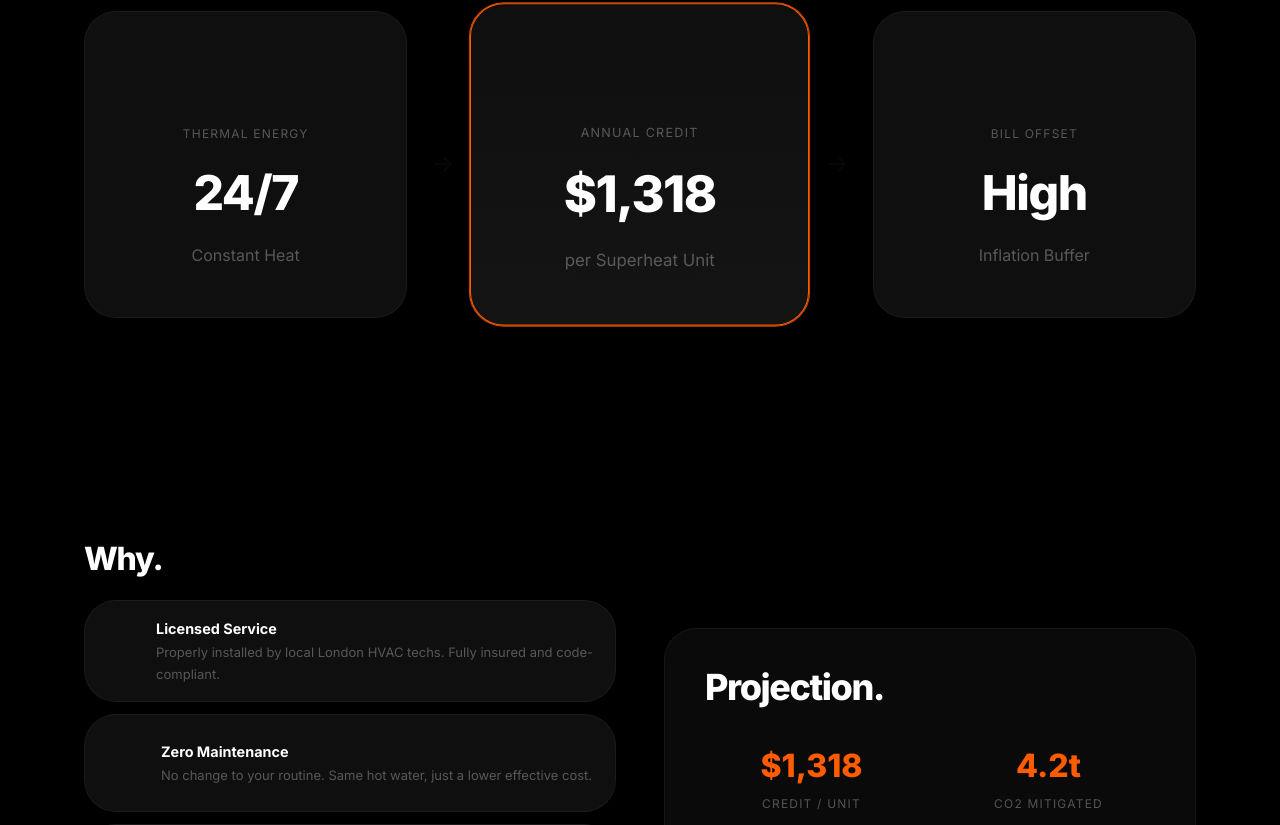
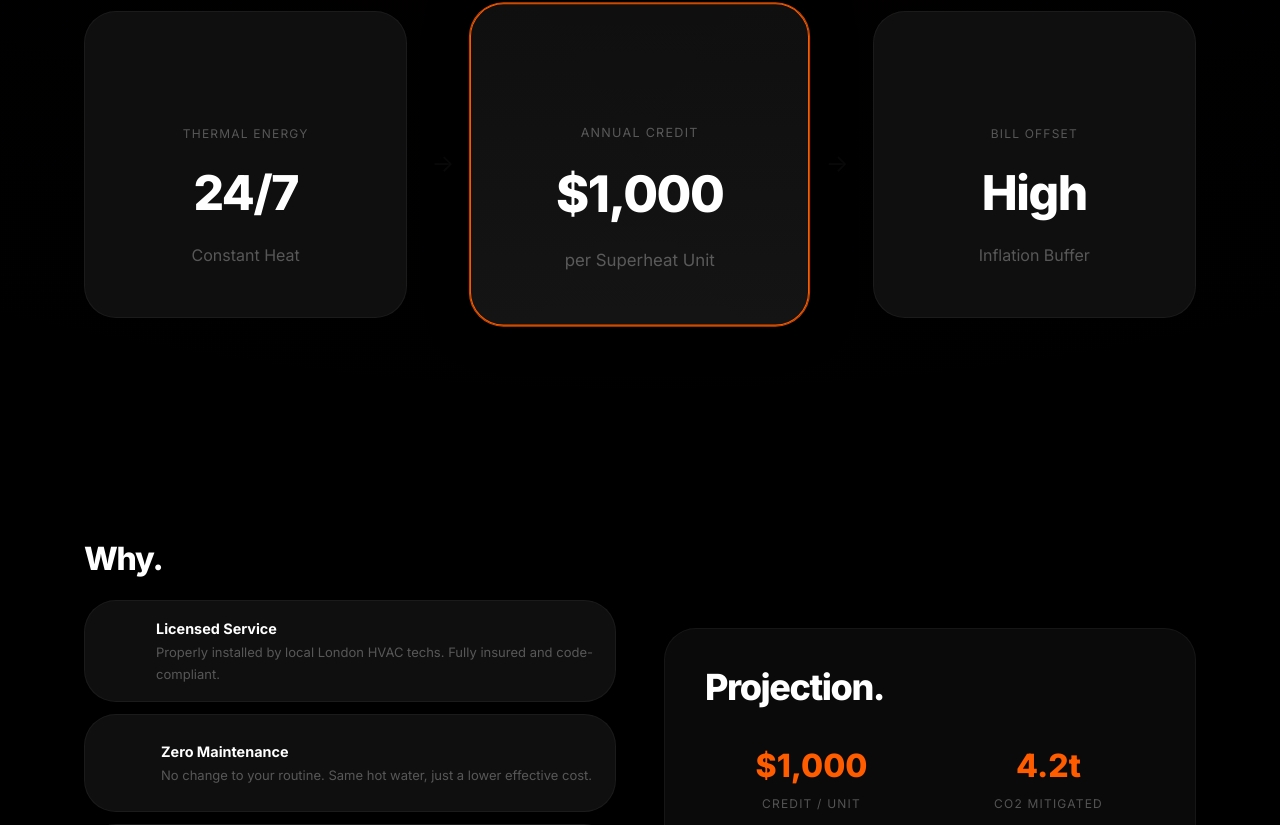
Before and after one commit to London-mining-company/genesis-heating, a Preact app: page / in a window 1280 px wide. Shown: the part 1915-2740 px from the top of the page. Built offline with nearby package versions, Linux system fonts and the light colour scheme.

Commit message:
Genesis Kernel v25.0 - Jobs x Woz Edition: Superheat Data Alignment, CRO Polish, 14KB Ethos

```diff
--- a/src/App.tsx
+++ b/src/App.tsx
@@ -152,7 +152,7 @@ const Infographic = () => (
                 <div className="info-card featured reveal">
                     <Icon p="M13 2L3 14h9l-1 8 10-12h-9" />
                     <p className="calc-label">Annual Credit</p>
-                    <div className="info-value">$1,318</div>
+                    <div className="info-value">$1,000</div>
                     <p className="text-dim">per Superheat Unit</p>
                 </div>
                 <div className="info-arrow">→</div>
@@ -171,7 +171,7 @@ const TIME_STEPS = [1, 3, 5, 10]
 const SavingsCalculator = () => {
     const [idx, setIdx] = useState(0)
     const years = TIME_STEPS[idx]
-    const totalBenefit = years * 1318
+    const totalBenefit = years * 1000
 
     return (
         <div className="reveal">
@@ -363,7 +363,7 @@ const WaitlistForm = () => {
                         <div className="form-group" style={{ marginTop: '2.5rem' }}>
                             <div style={{ display: 'flex', gap: '1rem', alignItems: 'flex-start', marginBottom: '1rem' }}>
                                 <input type="checkbox" name="privacyAccepted" checked={formData.privacyAccepted} onChange={handleChange} style={{ width: '20px', height: '20px', marginTop: '2px', cursor: 'pointer', appearance: 'auto' }} />
-                                <span style={{ fontSize: '13px', lineHeight: '1.5' }} className="text-dim">I’d like to join the waitlist and have Genesis reach out about Superheat technology.</span>
+                                <span style={{ fontSize: '13px', lineHeight: '1.5' }} className="text-dim">I agree to be contacted about Superheat installation.</span>
                             </div>
                             <div style={{ display: 'flex', gap: '1rem', alignItems: 'flex-start' }}>
                                 <input type="checkbox" name="marketingConsent" checked={formData.marketingConsent} onChange={handleChange} style={{ width: '20px', height: '20px', marginTop: '2px', cursor: 'pointer', appearance: 'auto' }} />
```
